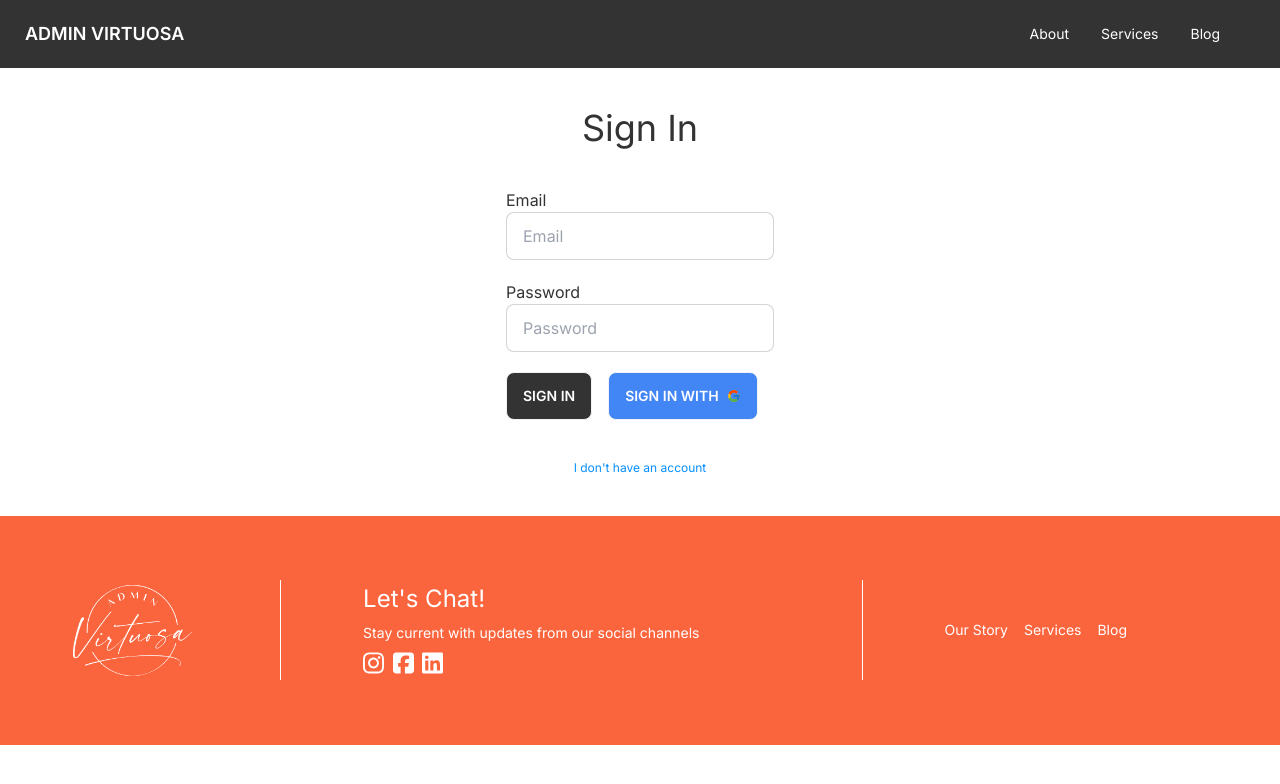
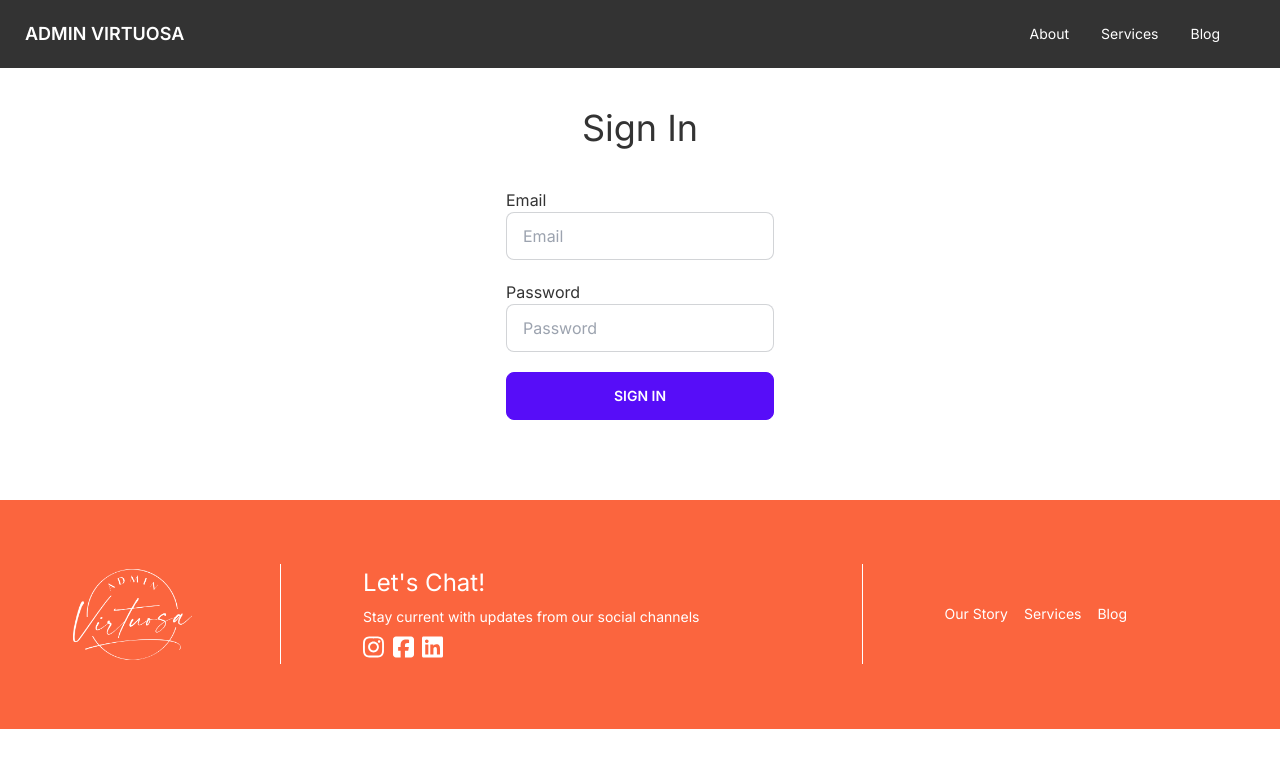
Before and after one commit to FilipaMerino/blogvirtuosa, a Next.js app: page /authentication in a window 1280 px wide. Shown: the top 784 px of the page. Built offline with nearby package versions, Linux system fonts and the light colour scheme.

Commit message:
permissions to authenticate and hidden signup

```diff
--- a/app/components/LoginForms.jsx
+++ b/app/components/LoginForms.jsx
@@ -1,33 +1,15 @@
-"use client"
+"use client";
 
-import { useState } from "react";
-
-import SignUpForm from "../components/SignUpForm";
 import SignInForm from "../components/SignInForm";
 
 const LoginForms = () => {
-  const [showSignUp, setShowSignUp] = useState(false);
-
-  const handleToggleForm = () => {
-    setShowSignUp((prevShowSignUp) => !prevShowSignUp);
-  };
 
 
   return (
     <div className="flex flex-col justify-center p-10" >
-      {/* {showSignUp ? <SignUpForm /> : } */}
 
-      {showSignUp && <SignUpForm />}
-
-      {!showSignUp && <SignInForm />}
-
-      <button
-        onClick={handleToggleForm}
-        className="text-xs text-[#068FFF] hover:underline">
-        {showSignUp && "I already have an account"}
-
-        {!showSignUp && "I don't have an account"}
-      </button>
+      <SignInForm />
+      {/* <signUpForm /> */}
     </div>
   );
 };
--- a/app/components/SignInForm.jsx
+++ b/app/components/SignInForm.jsx
@@ -5,14 +5,10 @@ import { useState, useContext } from "react";
 import { UserContext } from "../contexts/UserContext";
 
 import {
-  signInWithGooglePopup,
-  createUserDocumentFromAuth,
   signInAuthUSerWithEmailAndPassword,
 } from "../../utils/firebase/firebase.utils";
 
 import FormInput from "../components/FormInput";
-
-import { FcGoogle } from "react-icons/fc";
 
 const defaultFormFields = {
   email: "",
@@ -63,10 +59,7 @@ const SignInForm = () => {
     setFormFields({ ...formFields, [name]: value });
   };
 
-  const signInWithGoogle = async () => {
-    const { user } = await signInWithGooglePopup();
-    await createUserDocumentFromAuth(user);
-  };
+
 
   return (
     <div className="flex flex-col justify-center ">
@@ -101,14 +94,10 @@ const SignInForm = () => {
 
 
           <div className="flex gap-4">
-            <button type="submit" className="btn bg-[#333333] text-white">
+            <button type="submit" className="btn btn-primary w-full  text-white">
               Sign In
             </button>
-            <button
-              type="button"
-              onClick={signInWithGoogle}
-              className="btn bg-[#4285F4] text-white">Sign In With <FcGoogle />
-            </button>
+
           </div>
         </form>
       </div>
```
